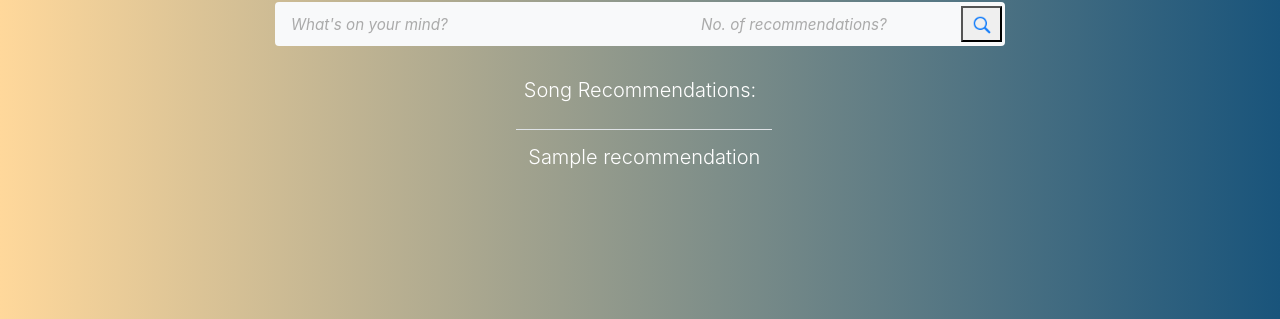
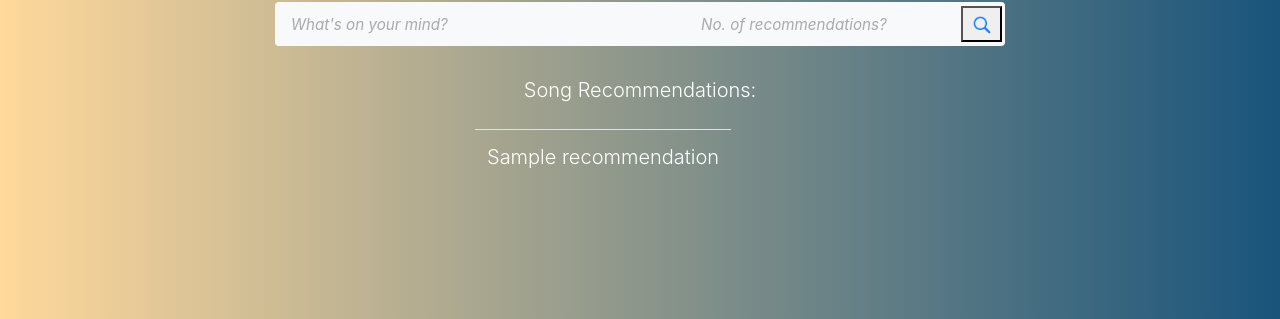
Before and after one commit to zennpng/IR2021, a Flask app: template templates/recommendations.html in a window 1280 px wide. Shown: the part 422-741 px from the top of the page. Run offline with Flask 2, Linux system fonts and the light colour scheme; the template is opened without the code that fills it: most values are stand-ins (such as "Sample title", 1, 10 or a date in 2020); some libraries are stand-ins or nearby versions.

Commit message:
[clean] -

```diff
--- a/app.py
+++ b/app.py
@@ -12,6 +12,7 @@ def recommendations():
     query = request.form.get("query")
     number = request.form.get("number")
     recommendations = engine.generate_recommendations(query, number)
+    #recommendations = ["mr. vegas - party tun up, 2012 reggae","citizen king - better days, 1999 pop","fall out boy - champion, 2018 rock"]
     for song in range(len(recommendations)):
         recommendations[song] = str(song+1) + ". " + recommendations[song]
     return render_template('recommendations.html', recommendations = recommendations)
--- a/templates/recommendations.html
+++ b/templates/recommendations.html
@@ -4,7 +4,7 @@
 <div class="col-lg-9 mx-auto text-white text-center" style="margin-top: -8%;">
     <p class="lead mb-0">Song Recommendations:</p>
     <br>
-    <table class="table table-responsive" style="margin-left:35%; width: 50%;">
+    <table class="table table-responsive" style="margin-left:30%; width: 50%; align-self:flex-start">
         {% for recommendation in recommendations %}
             <tr class="lead">
                 <td class="lead" style="text-align: left;">{{recommendation}}</td>
```
